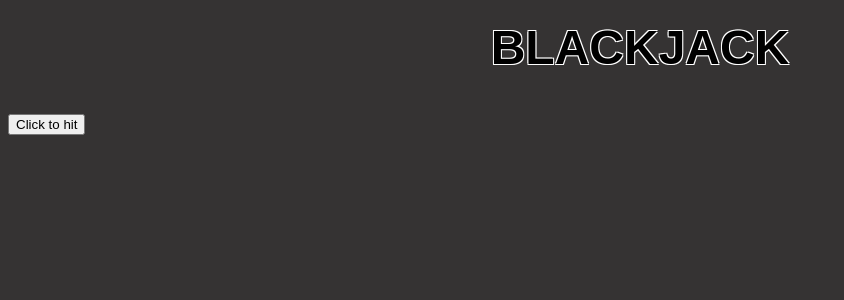
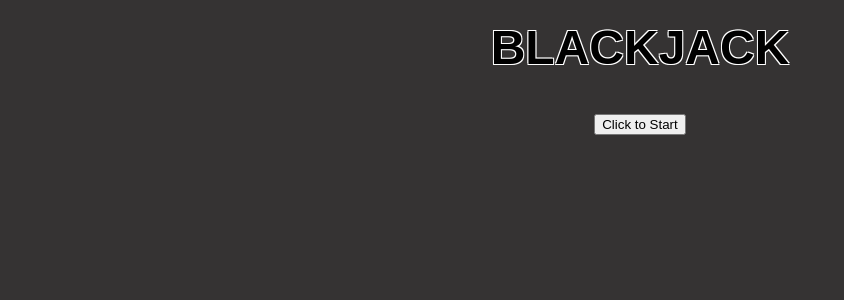
Before and after one commit to ZenCompile/GamblingGame, a Flask app: page /blackjack in a window 1280 px wide. Shown: the top 300 px of the page, without its empty margins (0-844 px from the left). Run offline with Flask 3, Linux system fonts and the light colour scheme.

Commit message:
Added hit and stand
cards and text are now aligned to center

buttons appear and dissappear after click

```diff
--- a/app.py
+++ b/app.py
@@ -1,5 +1,5 @@
 from flask import Flask, render_template, request, jsonify
-
+import random
 app = Flask(__name__)
 
 @app.route('/')
@@ -8,6 +8,27 @@ def home():
 
 @app.route('/blackjack', methods=["GET","POST"])
 def blackjack():
+    cards = [
+    "Ace of Spades", "Ace of Hearts", "Ace of Clubs", "Ace of Diamonds",
+    "2 of Spades", "2 of Hearts", "2 of Clubs", "2 of Diamonds",
+    "3 of Spades", "3 of Hearts", "3 of Clubs", "3 of Diamonds",
+    "4 of Spades", "4 of Hearts", "4 of Clubs", "4 of Diamonds",
+    "5 of Spades", "5 of Hearts", "5 of Clubs", "5 of Diamonds",
+    "6 of Spades", "6 of Hearts", "6 of Clubs", "6 of Diamonds",
+    "7 of Spades", "7 of Hearts", "7 of Clubs", "7 of Diamonds",
+    "8 of Spades", "8 of Hearts", "8 of Clubs", "8 of Diamonds",
+    "9 of Spades", "9 of Hearts", "9 of Clubs", "9 of Diamonds",
+    "10 of Spades", "10 of Hearts", "10 of Clubs", "10 of Diamonds",
+    "Jack of Spades", "Jack of Hearts", "Jack of Clubs", "Jack of Diamonds",
+    "Queen of Spades", "Queen of Hearts", "Queen of Clubs", "Queen of Diamonds",
+    "King of Spades", "King of Hearts", "King of Clubs", "King of Diamonds"
+]
+    if request.method == "POST":
+        random_hit = random.choice(cards)
+        for card in cards:
+            if random_hit == card:
+                cards.remove(card)
+                print(random_hit)
     return render_template("blackjack.html")
 
 @app.route('/russian_roulette')
--- a/static/style.css
+++ b/static/style.css
@@ -66,12 +66,23 @@ body {
 
 #cards_display {
   display: none;
+  margin-top: 10%;
   margin-left: auto;
   margin-right: auto;
   height: 3%;
 }
 
-.blackjack_buttons {
+#blackjack_start_button {
+  display: block;
   cursor: pointer;
   font-size: 24px;
+  text-align: center;
+  margin-bottom: auto;
 }
+
+.blackjack_hit_and_stand {
+  display: none;
+  cursor: pointer;
+  text-align: center;
+  margin-bottom: auto;
+}
--- a/templates/blackjack.html
+++ b/templates/blackjack.html
@@ -7,8 +7,12 @@
 <body>
     <h1 class="page-title">BLACKJACK</h1>
 
-    <div class="blackjack_buttons">
-        <button onclick="showImage()">Click to hit</button>
+    <div id="blackjack_start_button">
+        <button onclick="showImage(); removeButton(); showbuttons()">Click to Start</button>
+    </div>
+    <div class="blackjack_hit_and_stand">
+        <button>Hit</button>
+        <button>Stand</button>
     </div>
 
     <img id="cards_display" src="{{ url_for('static', filename='card back blue.png') }}" alt="gambling2" class="bottom-image">
@@ -17,6 +21,15 @@
         function showImage() {
             document.getElementById("cards_display").style.display = "flex";
         }
+        function removeButton() {
+            document.getElementById("blackjack_start_button").style.display = "none"
+        }
+        function showbuttons() {
+            const elements = document.getElementsByClassName("blackjack_hit_and_stand");
+            for (let i = 0; i < elements.length; i ++) {
+                elements[i].style.display = "block";
+            }
+        }
     </script>
     </form>
 </body>
```
